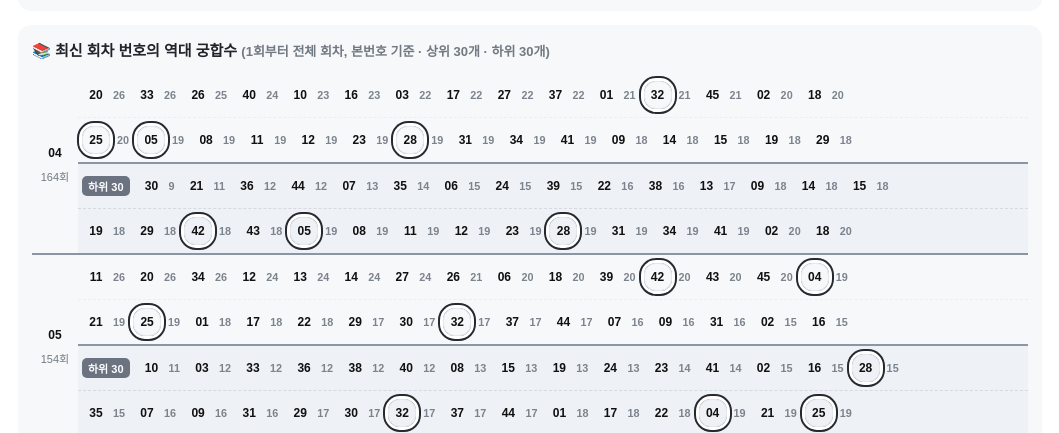
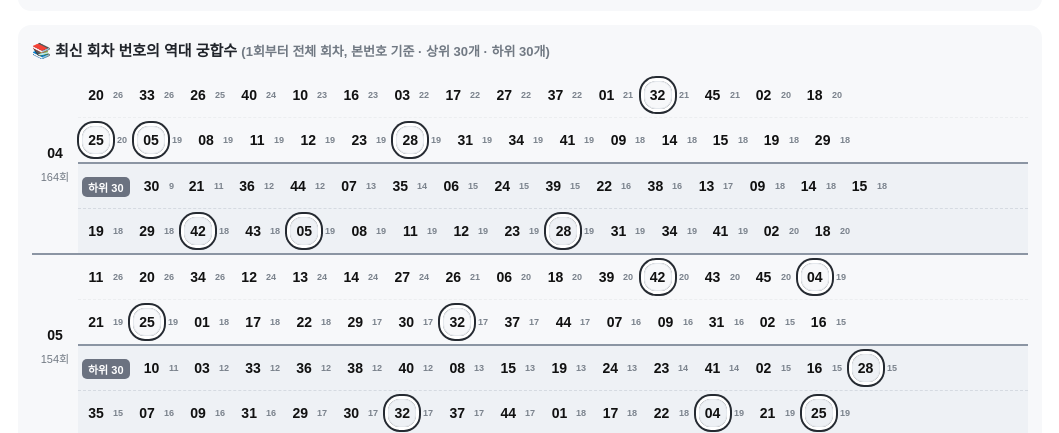
Before and after one commit to trafoyrots/numbers, a plain HTML site: page compat.html in a window 1280 px wide. Shown: the part 5863-6296 px from the top of the page, without its empty margins (110-1169 px from the left). Drawn offline with Linux system fonts and the light colour scheme.

Commit message:
Add files via upload

```diff
--- a/compat.html
+++ b/compat.html
@@ -134,7 +134,9 @@ label{font-size:13px;color:#4a5058;font-weight:700;display:inline-flex;align-ite
 .mate small{color:#7b838d;font-weight:700}
 .mate .ball.hit{margin-right:4px}
 /* 역대 궁합수: 공색 없이 진한 검은 글자, 직전 1회차 번호는 오렌지·2회차는 녹색 글자 */
-.mate-table .ball{background-color:transparent;color:#111;font-weight:900}
+.mate-table .ball{background-color:transparent;color:#111;font-weight:900;font-size:14px}
+/* 옆 작은 숫자: 차지하는 자리는 그대로 두고 글자만 줄임 (배치·간격 안 바뀜) */
+.mate-table .mate small{display:inline-block;transform:scale(.84);transform-origin:left center}
 .mate-table .ball.xw,.mate-table .ball.xm{text-shadow:0 0 3px #fff,0 0 2px #fff}
 .mate-table .ball.xp2{color:var(--p2c,#1e9a4f)}
 .mate-table .ball.xp1{color:var(--p1c,#e67700)}
@@ -168,7 +170,7 @@ label{font-size:13px;color:#4a5058;font-weight:700;display:inline-flex;align-ite
   /* 인쇄: 15개를 줄 너비에 고르게 나눠 오른쪽 빈자리 없이 */
   #matesPrint .mate-row{display:grid;grid-template-columns:repeat(15,1fr);align-items:center}
   #matesPrint .mate-tag{display:none}   /* 하위 30 줄은 바탕색으로만 구분 (꼬리표가 칸을 차지하지 않게) */
-  #matesPrint .mate-table .ball{width:27px;height:27px;font-size:11.5px}
+  #matesPrint .mate-table .ball{width:27px;height:27px;font-size:13.5px}
   #matesPrint .mate{gap:1px;margin:1px 0}
   #matesPrint .mate small{font-size:10px}
   #matesPrint .mate-table .ball.hit{box-shadow:0 0 0 1.5px #fff,0 0 0 3px #252a31}
```
